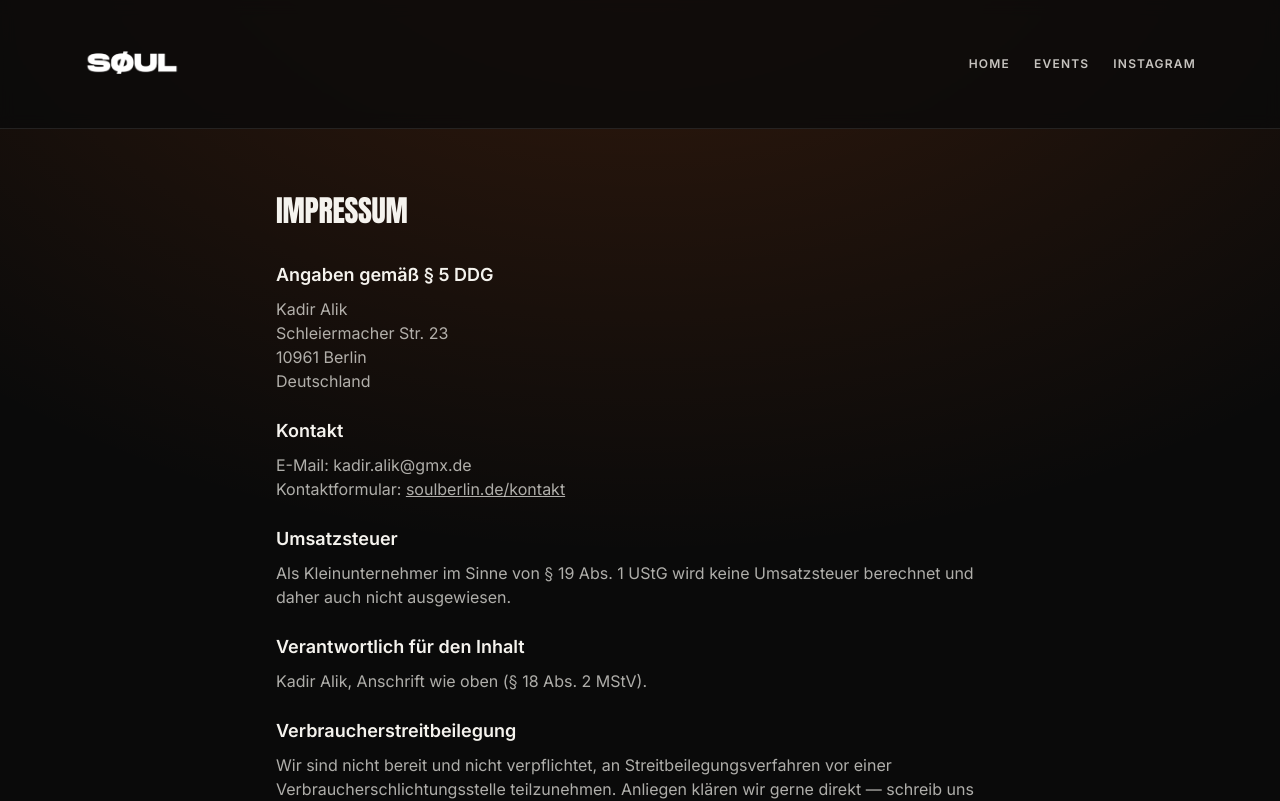
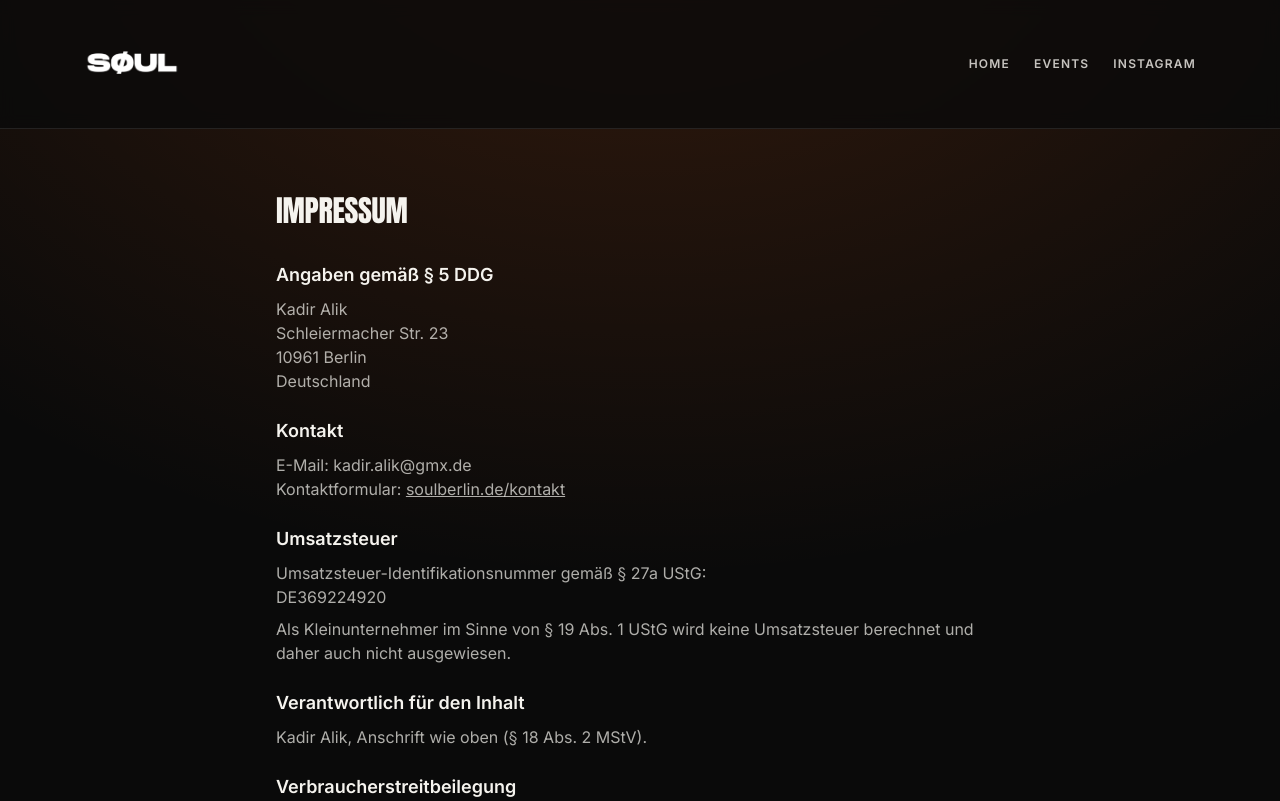
Before and after one commit to kadirbln97/soul-berlin, a Next.js app: page /legal/impressum in a window 1280 px wide. Shown: the top 801 px of the page. Built offline with nearby package versions, Linux system fonts and the light colour scheme; no server answers.

Commit message:
Impressum: USt-IdNr DE369224920 ergaenzt (Pflichtangabe nach § 5 DDG, wenn vorhanden)

```diff
--- a/src/app/legal/impressum/page.tsx
+++ b/src/app/legal/impressum/page.tsx
@@ -40,6 +40,11 @@ export default function ImpressumPage() {
           <section>
             <h2 className="mb-2 text-lg font-semibold text-paper">Umsatzsteuer</h2>
             <p>
+              Umsatzsteuer-Identifikationsnummer gemäß § 27a UStG:
+              <br />
+              DE369224920
+            </p>
+            <p className="mt-2">
               Als Kleinunternehmer im Sinne von § 19 Abs. 1 UStG wird keine Umsatzsteuer
               berechnet und daher auch nicht ausgewiesen.
             </p>
```
